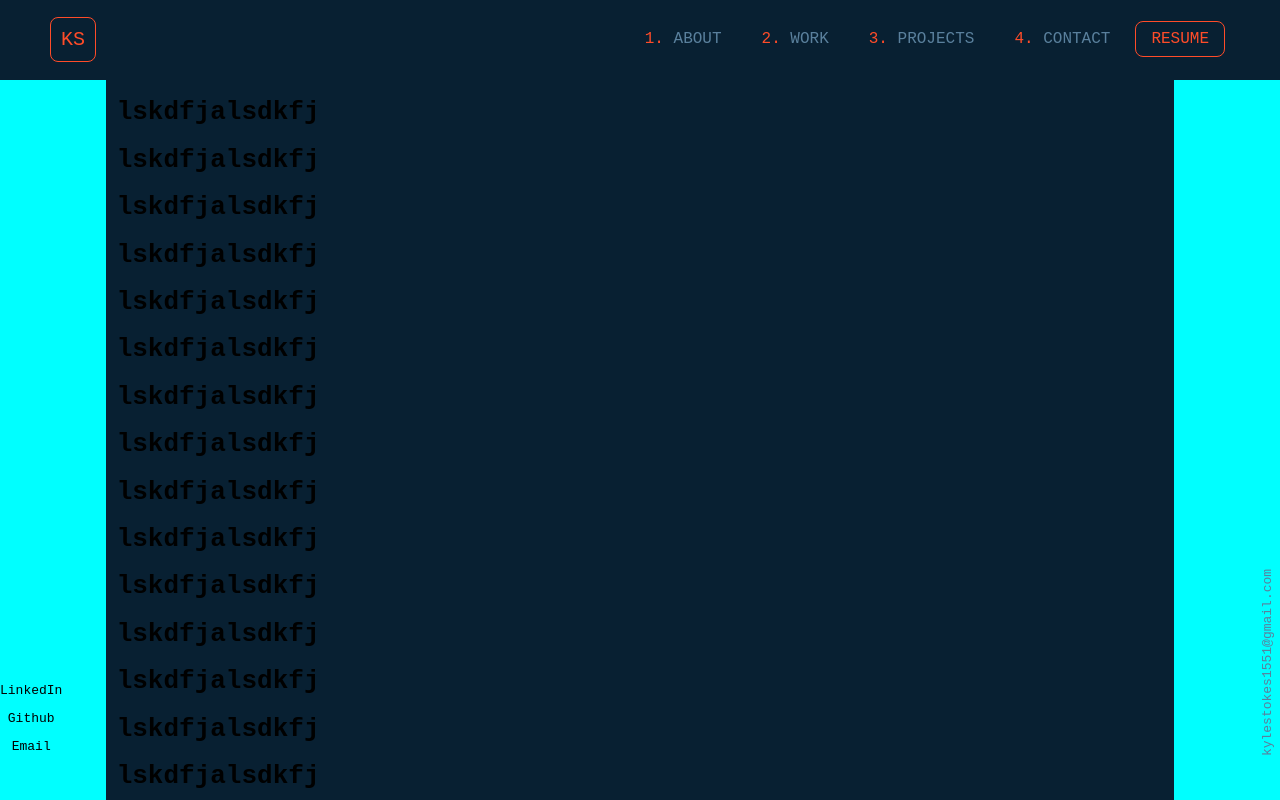
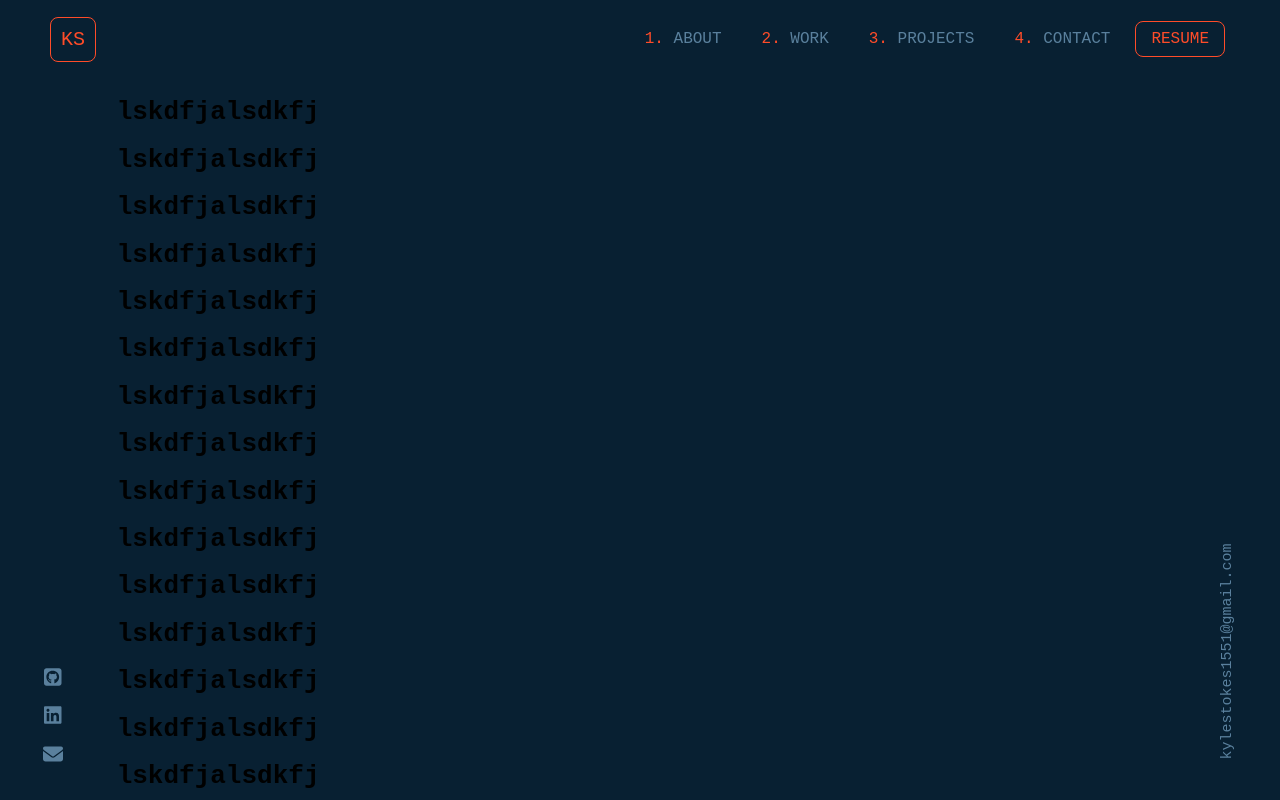
Before and after one commit to kylest0kes/folio, a React (Create React App) app: page / in a window 1280 px wide. Shown: the top 800 px of the page. Built offline with nearby package versions, Linux system fonts and the light colour scheme.

Commit message:
set up the content in the side sections to be where they need to, to stay centered on resizing, and laidout more content

```diff
--- a/package.json
+++ b/package.json
@@ -5,6 +5,10 @@
   "dependencies": {
     "@emotion/react": "^11.9.3",
     "@emotion/styled": "^11.9.3",
+    "@fortawesome/fontawesome-svg-core": "^6.1.1",
+    "@fortawesome/free-brands-svg-icons": "^6.1.1",
+    "@fortawesome/free-solid-svg-icons": "^6.1.1",
+    "@fortawesome/react-fontawesome": "^0.1.18",
     "@mui/material": "^5.8.5",
     "@testing-library/jest-dom": "^5.16.4",
     "@testing-library/react": "^13.1.1",
--- a/src/Sections/Left_Side/LeftSide.css
+++ b/src/Sections/Left_Side/LeftSide.css
@@ -1,6 +1,5 @@
 .ls-container {
     position: fixed;
-    background-color: aqua;
     height: 100vh;
     width: 8.3%;
 }
@@ -8,11 +7,30 @@
 .social-list {
     list-style: none;
     padding: 0;
-    text-align: center;
     position: absolute;
     bottom: 100px;
-    display: block;
-    margin-left: auto;
-    margin-right: auto;
+    width: 100%;
 
 }
+
+.social-li {
+    display: flex;
+    justify-content: center;
+    align-items: center;
+    font-size: 20px;
+    margin-top: 15px;
+}
+
+.social-icons {
+    color: #5a809d;
+
+}
+
+.social-icons:hover {
+    color: #ff4c29;
+}
+
+.social-icons:visited {
+    color: #5a809d;
+    text-decoration: none;
+}
--- a/src/Sections/Left_Side/LeftSide.js
+++ b/src/Sections/Left_Side/LeftSide.js
@@ -1,17 +1,38 @@
-import React from 'react';
+import React from "react";
+import "./LeftSide.css";
 
-import './LeftSide.css';
+import { faLinkedin, faGithubSquare } from "@fortawesome/free-brands-svg-icons";
+import { faEnvelope } from '@fortawesome/free-solid-svg-icons';
+import { FontAwesomeIcon } from "@fortawesome/react-fontawesome";
 
 const LeftSide = () => {
   return (
-    <div className='ls-container'>
-      <ul className='social-list'>
-        <li className='social-li'><p>LinkedIn</p></li>
-        <li className='social-li'><p>Github</p></li>
-        <li className='social-li'><p>Email</p></li>
+    <div className="ls-container">
+      <ul className="social-list">
+        <li className="social-li">
+          <a
+            href="https://github.com/kylest0kes"
+            target="blank"
+            className="github-icon"
+          ><FontAwesomeIcon className="social-icons" icon={faGithubSquare} /></a>
+        </li>
+        <li className="social-li">
+          <a
+            href="https://www.linkedin.com/in/kylest0kes/"
+            target="blank"
+            className="linkedin-icon"
+          ><FontAwesomeIcon className="social-icons" icon={faLinkedin} /></a>
+        </li>
+        <li className="social-li">
+          <a
+            href="mailto: kylestokes1551@gmail.com"
+            target="blank"
+            className="email-icon"
+          ><FontAwesomeIcon className="social-icons" icon={faEnvelope} /></a>
+        </li>
       </ul>
     </div>
-  )
-}
+  );
+};
 
 export default LeftSide;
--- a/src/Sections/Right_Side/RightSide.css
+++ b/src/Sections/Right_Side/RightSide.css
@@ -1,6 +1,5 @@
 .email-container {
   height: 100vh;
-  background-color: aqua;
   position: fixed;
   right: 0;
   width: 8.3%;
@@ -14,8 +13,9 @@
   transition: all 200ms ease;
   transform: rotate(270deg);
   position: absolute;
-  bottom: 210px;
-
+  bottom: 165px;
+  width: 100%;
+  font-size: 15px;
 }
 
 .email:hover {
```
Also changed, not shown: 1 other file (tests, documents, lock files or other folders).
